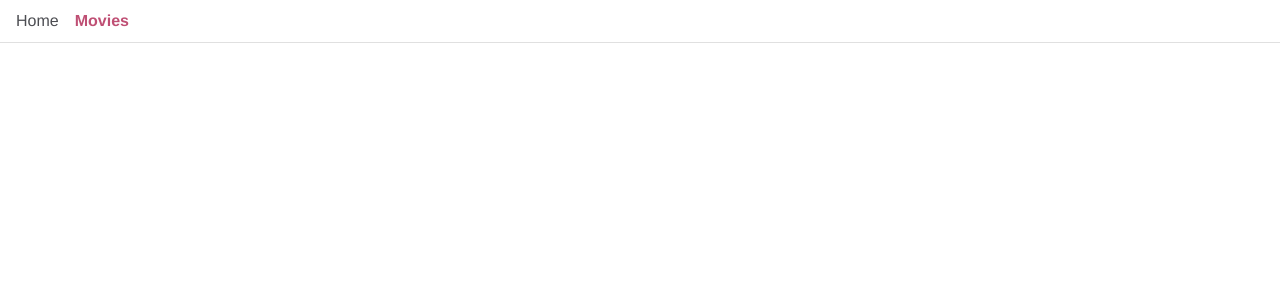
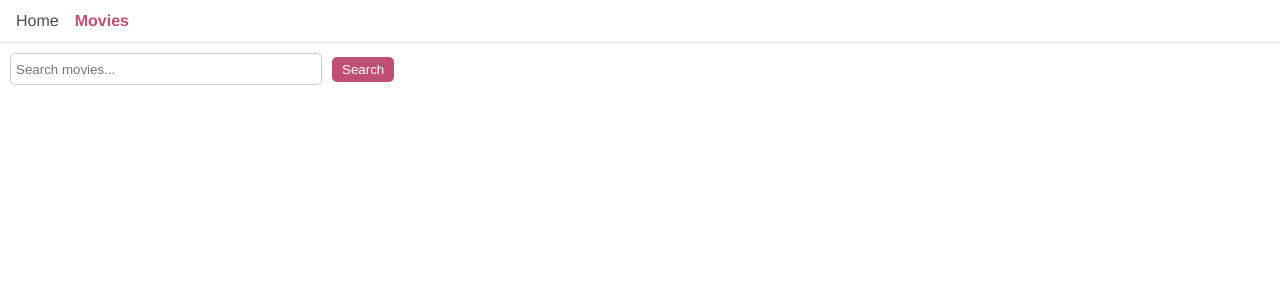
Before and after one commit to Katharinaad/goit-react-hw-05-movies, a React (Create React App) app: page /movies in a window 1280 px wide. Shown: the top 300 px of the page. Built offline with nearby package versions, Linux system fonts and the light colour scheme.

Commit message:
update movies and movie list, added styles

```diff
--- a/src/components/App.jsx
+++ b/src/components/App.jsx
@@ -1,5 +1,5 @@
 import { Route, Routes } from 'react-router-dom';
-import { Suspense, lazy } from 'react';
+import { Suspense } from 'react';
 
 import { Navbar, StyledLink } from './NavigationBar/NavigationBar.styled';
 import Loader from './Loader/Loader';
--- a/src/components/MovieList/MovieList.scss
+++ b/src/components/MovieList/MovieList.scss
@@ -1,4 +1,5 @@
 .movie-list {
+  font-family: 'Helvetica Neue', Helvetica, Arial, sans-serif;
   list-style: none;
   padding: 0;
   margin: 0;
--- a/src/components/Searchbar/Searchbar.jsx
+++ b/src/components/Searchbar/Searchbar.jsx
@@ -0,0 +1,33 @@
+import { useSearchParams } from 'react-router-dom';
+import './Searchbar.scss';
+
+export const Searchbar = () => {
+  const [searchParams, setSearchParams] = useSearchParams();
+  // const search = searchParams.get('searchQuery') ?? '';
+
+  const handleFormSubmit = event => {
+    event.preventDefault();
+    const searchedValue = event.currentTarget.elements.query.value;
+
+    setSearchParams({ query: searchedValue });
+    event.currentTarget.reset();
+  };
+
+  return (
+    <header>
+      <form className="search-form" onSubmit={handleFormSubmit}>
+        <input
+          className="search-input"
+          type="text"
+          autoComplete="off"
+          name="query"
+          placeholder="Search movies..."
+          // defaultValue={search}
+        />
+        <button className="search-button" type="submit">
+          Search
+        </button>
+      </form>
+    </header>
+  );
+};
--- /dev/null
+++ b/src/components/Searchbar/Searchbar.scss
@@ -0,0 +1,28 @@
+.search-form {
+  display: flex;
+  align-items: center;
+  padding: 10px;
+}
+
+.search-input {
+  width: 300px;
+  height: 20px;
+  border: 1px solid #ccc;
+  border-radius: 5px;
+  padding: 5px;
+}
+
+.search-button {
+  background-color: #bf4f74;
+  color: #fff;
+  border: none;
+  border-radius: 5px;
+  margin-left: 10px;
+  padding: 5px 10px;
+  cursor: pointer;
+  margin-right: 5px;
+
+  &:hover {
+    background-color: #954e66;
+  }
+}
--- a/src/index.css
+++ b/src/index.css
@@ -13,3 +13,8 @@ code {
   font-family: source-code-pro, Menlo, Monaco, Consolas, 'Courier New',
     monospace;
 }
+
+h1 {
+  font-family: 'Helvetica Neue', Helvetica, Arial, sans-serif;
+  color: #4c4d52;
+}
--- a/src/pages/Movies/Movies.jsx
+++ b/src/pages/Movies/Movies.jsx
@@ -1,12 +1,15 @@
 import { useState, useEffect } from 'react';
 import { useSearchParams } from 'react-router-dom';
 import { fetchMoviesSearch } from '../../services/api';
+import MovieList from 'components/MovieList/MovieList';
+import Loader from 'components/Loader/Loader';
+import { Searchbar } from 'components/Searchbar/Searchbar';
 
 const Movies = () => {
   const [movies, setMovies] = useState([]);
   const [isLoading, setIsLoading] = useState(false);
   const [searchParam] = useSearchParams();
-  const query = searchParam.get('searchQuery');
+  const query = searchParam.get('query');
 
   useEffect(() => {
     if (query) {
@@ -26,6 +29,14 @@ const Movies = () => {
       fetchData();
     }
   }, [query]);
+
+  return (
+    <>
+      {isLoading && <Loader />}
+      <Searchbar />
+      <MovieList movies={movies} />
+    </>
+  );
 };
 
 export default Movies;
```
